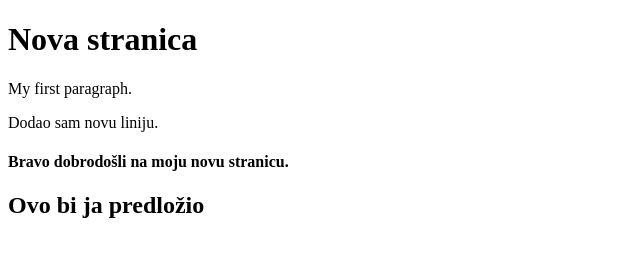
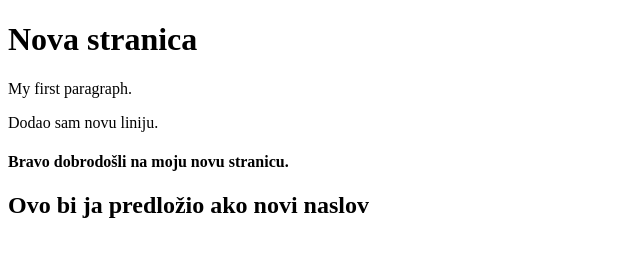
Before and after one commit to mazrins/Novi_repozitorij, a plain HTML site: page index.html in a window 1280 px wide. Shown: the whole page, without its empty margins (0-640 px from the left). Drawn offline with Linux system fonts and the light colour scheme.

Commit message:
Editirao sam naslov

```diff
--- a/index.html
+++ b/index.html
@@ -8,6 +8,6 @@
 
 <p>Dodao sam novu liniju.</p>
 <h4>Bravo dobrodošli na moju novu stranicu.</h4>
-  <h2> Ovo bi ja predložio</h2>
+  <h2> Ovo bi ja predložio ako novi naslov</h2>
 </body>
 </html>
```
